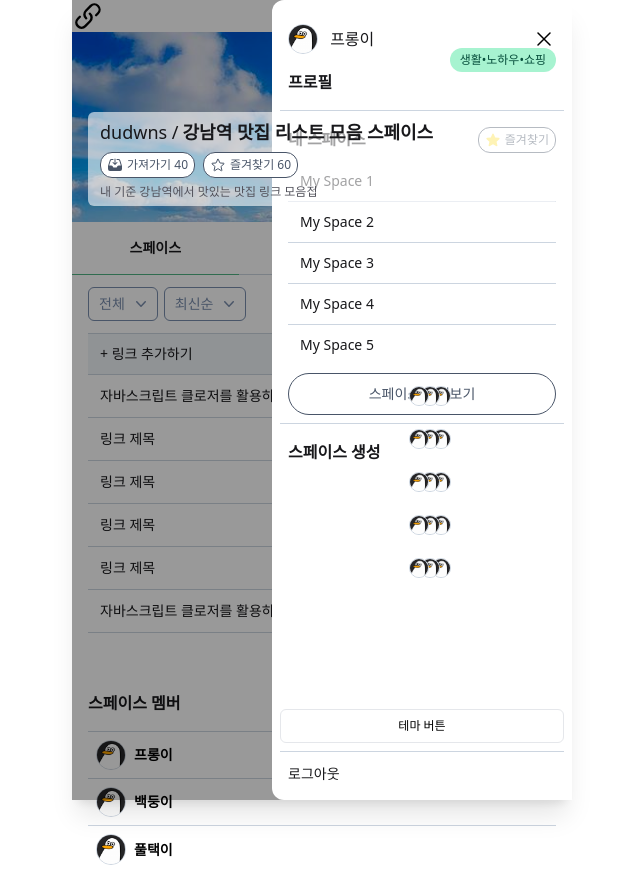
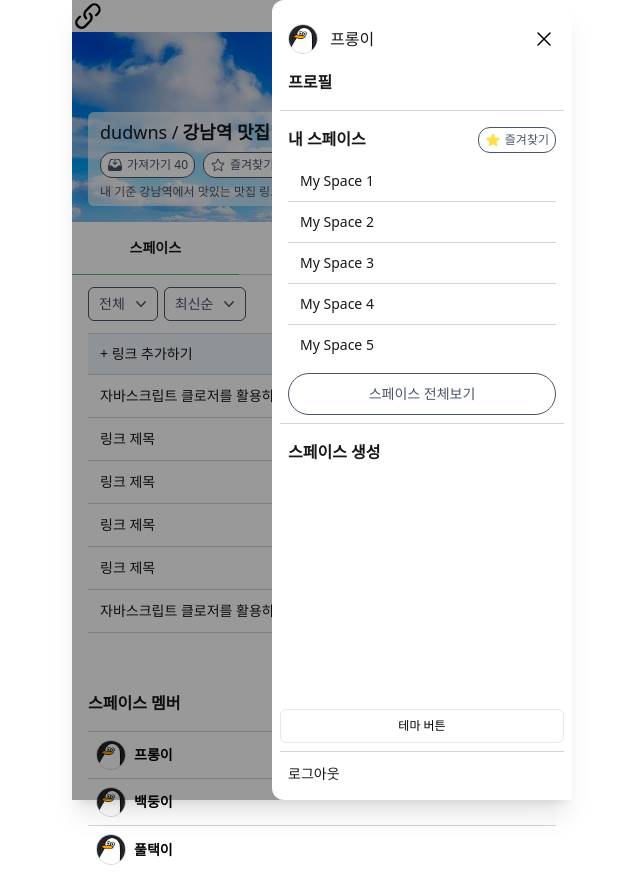
Before and after one commit to Team-TenTen/LinkHub-FE, a Next.js app: page /space/123 in a window 1280 px wide. Both pictures are taken after a click on the button 874 px from the left and 16 px from the top of the page. Shown: the whole page, without its empty margins (318-958 px from the left). Built offline with nearby package versions, Linux system fonts and the light colour scheme; a web font is replaced by a local one.

Commit message:
style: #39 - Sidebar 컴포넌트 z-index 추가

```diff
--- a/src/components/common/Sidebar/Sidebar.tsx
+++ b/src/components/common/Sidebar/Sidebar.tsx
@@ -16,7 +16,7 @@ export interface SidebarProps {
 
 const Sidebar = ({ onClose }: SidebarProps) => {
   const user = mock_userData
-  const sidebarRef = useRef<HTMLDivElement | null>(null)
+  const sidebarRef = useRef<HTMLDivElement>(null)
   const { spaceType, handleSpaceType, handleOverlayClick, logout } = useSidebar(
     {
       sidebarRef,
@@ -28,7 +28,7 @@ const Sidebar = ({ onClose }: SidebarProps) => {
     <div
       ref={sidebarRef}
       onClick={handleOverlayClick}
-      className="fixed left-0 right-0 top-0 mx-auto flex h-screen w-full max-w-[500px] flex-col justify-center bg-black/40 shadow-xl">
+      className="fixed left-0 right-0 top-0 z-10 mx-auto flex h-screen w-full max-w-[500px] flex-col justify-center bg-black/40 shadow-xl">
       <div className="absolute right-0 flex h-full w-full max-w-[300px] flex-col justify-between rounded-l-xl bg-bgColor px-2 pb-1 pt-6">
         <div className="flex flex-col">
           {user ? (
```
